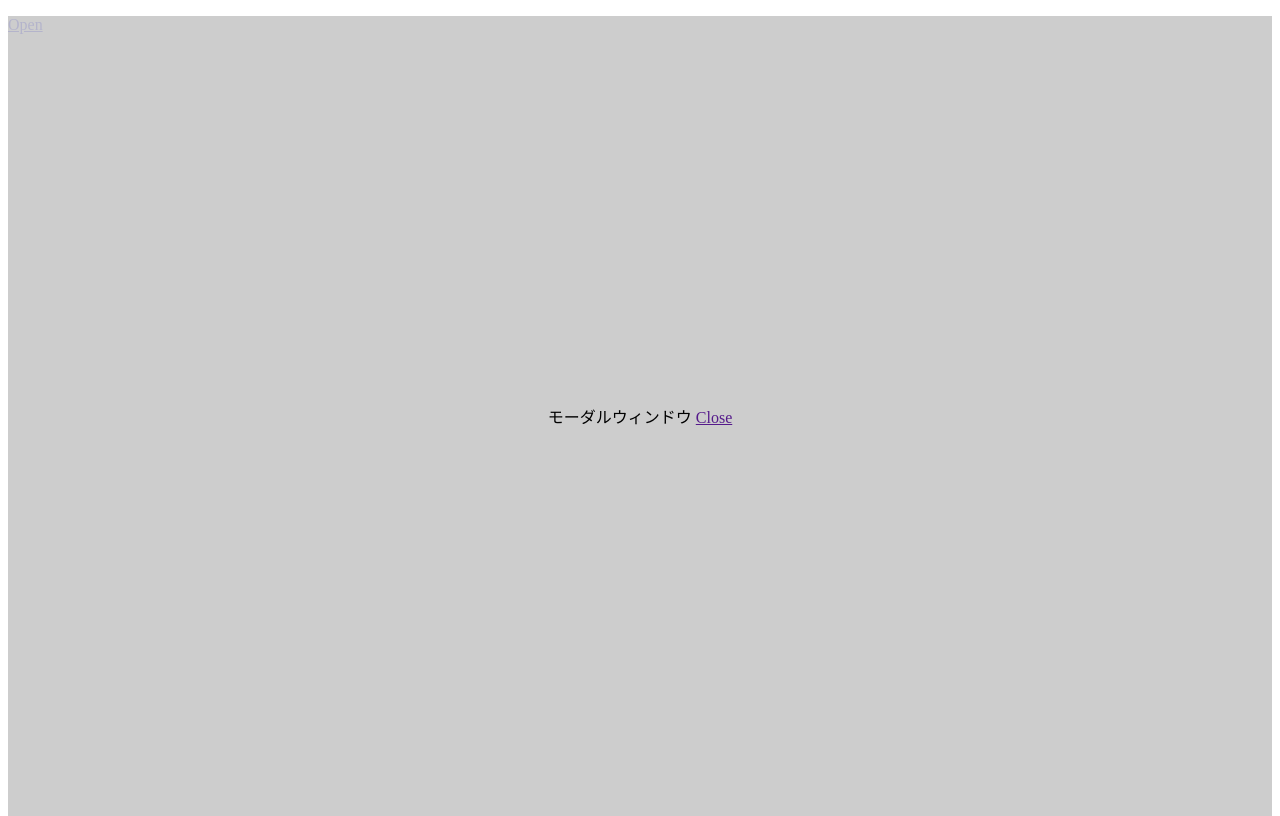
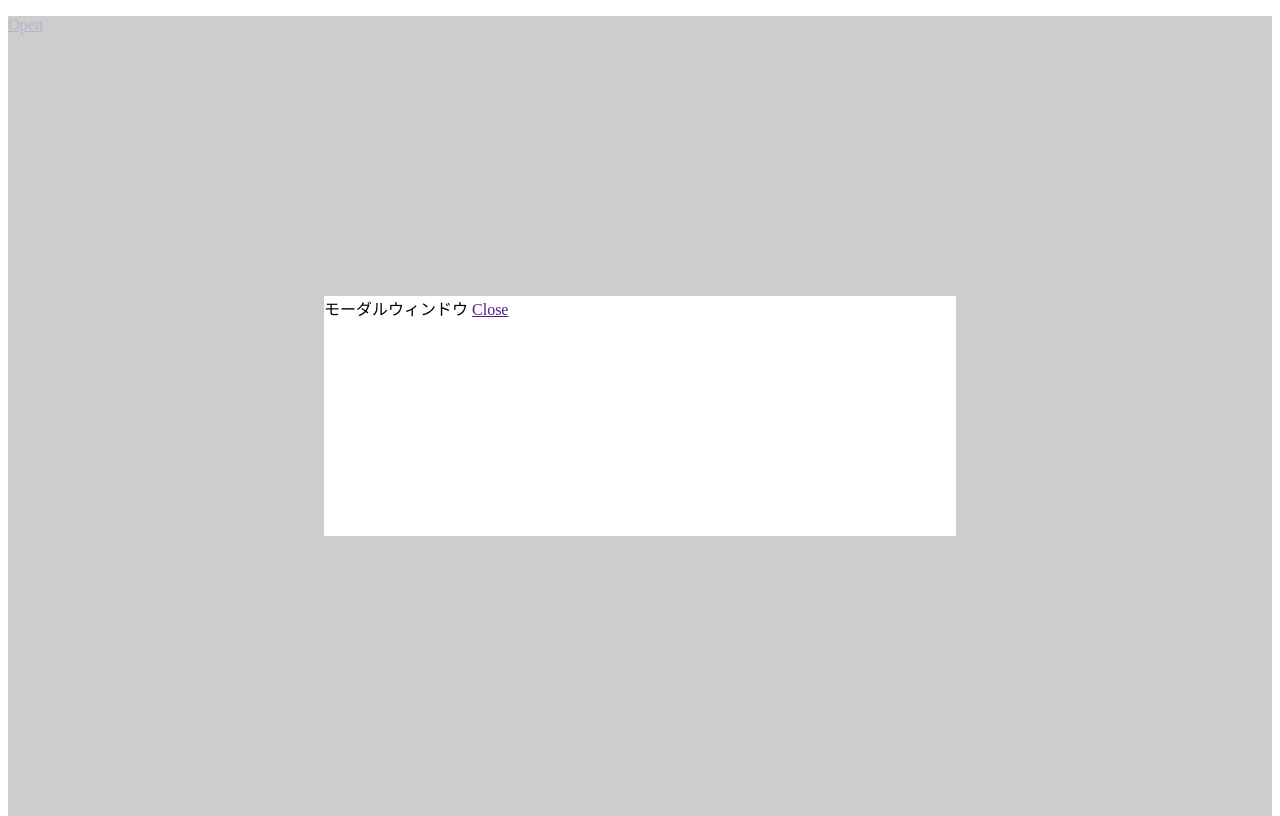
Before and after one commit to YukaMurata/YukaMurata.github.io, a plain HTML site: page modal/modal.html in a window 1280 px wide. Both pictures are taken after a click on the link "Open". Drawn offline with Linux system fonts and the light colour scheme.

Commit message:
modal改修

```diff
--- a/modal/index.css
+++ b/modal/index.css
@@ -27,6 +27,9 @@ body {
 /* モーダルウィンドウの中身のスタイル */
 .modal .inner {
   position:absolute;
+  width: 50%;
+  height: 30vh;
+  background: #ffffff;
   z-index:11;
   top:50%;
   left:50%;
--- a/modal/modal.html
+++ b/modal/modal.html
@@ -1,6 +1,7 @@
 <!DOCTYPE html>
 <html>
 <head>
+<meta name="viewport" content="width=device-width, initial-scale=1 ,minimum-scale=1, maximum-scale=1, user-scalable=no">
 	<title>モーダル出す練習</title>
 	<link rel="stylesheet" type="text/css" media="screen,print" href="index.css">
 </head>
```
